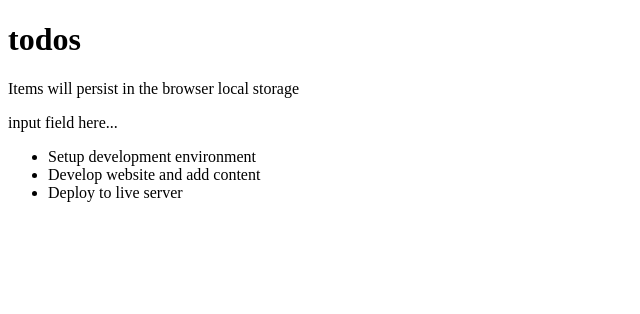
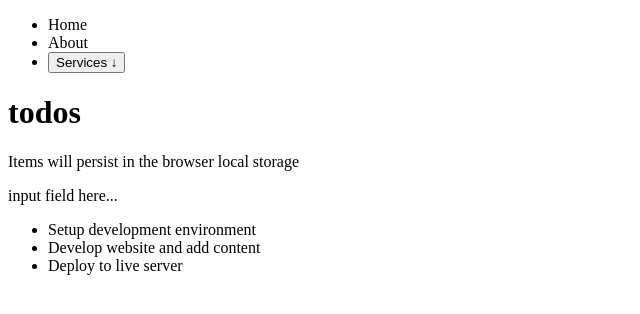
Before and after one commit to lordksix/todo-react, a React (Vite) app: page / in a window 1280 px wide. Shown: the top 314 px of the page, without its empty margins (0-640 px from the left). Built offline with nearby package versions, Linux system fonts and the light colour scheme.

Commit message:
Implement NavBar

```diff
--- a/src/components/Navbar .jsx
+++ b/src/components/Navbar .jsx
@@ -8,13 +8,15 @@ const Navbar = () => {
         <li>Home</li>
         <li>About</li>
         <li>
-          <button>
+          <button onClick={() => setDropdown((prev) => !prev)}>
             Services <span>&#8595;</span>
           </button>
-          <ul>
-            <li>Design</li>
-            <li>Development</li>
-          </ul>
+          {dropdown && (
+            <ul>
+              <li>Design</li>
+              <li>Development</li>
+            </ul>
+          )}
         </li>
       </ul>
     </nav>
--- a/src/main.jsx
+++ b/src/main.jsx
@@ -2,11 +2,13 @@ import React from 'react'
 import ReactDOM from 'react-dom/client'
 
 import TodoApp from '@/components/TodoApp';
+import Navbar from './components/Navbar ';
 
 const domContainer = document.getElementById("root");
 const root = ReactDOM.createRoot(domContainer);
 root.render(
   <React.StrictMode>
+    <Navbar />
     <TodoApp />
   </React.StrictMode>
 );
```
